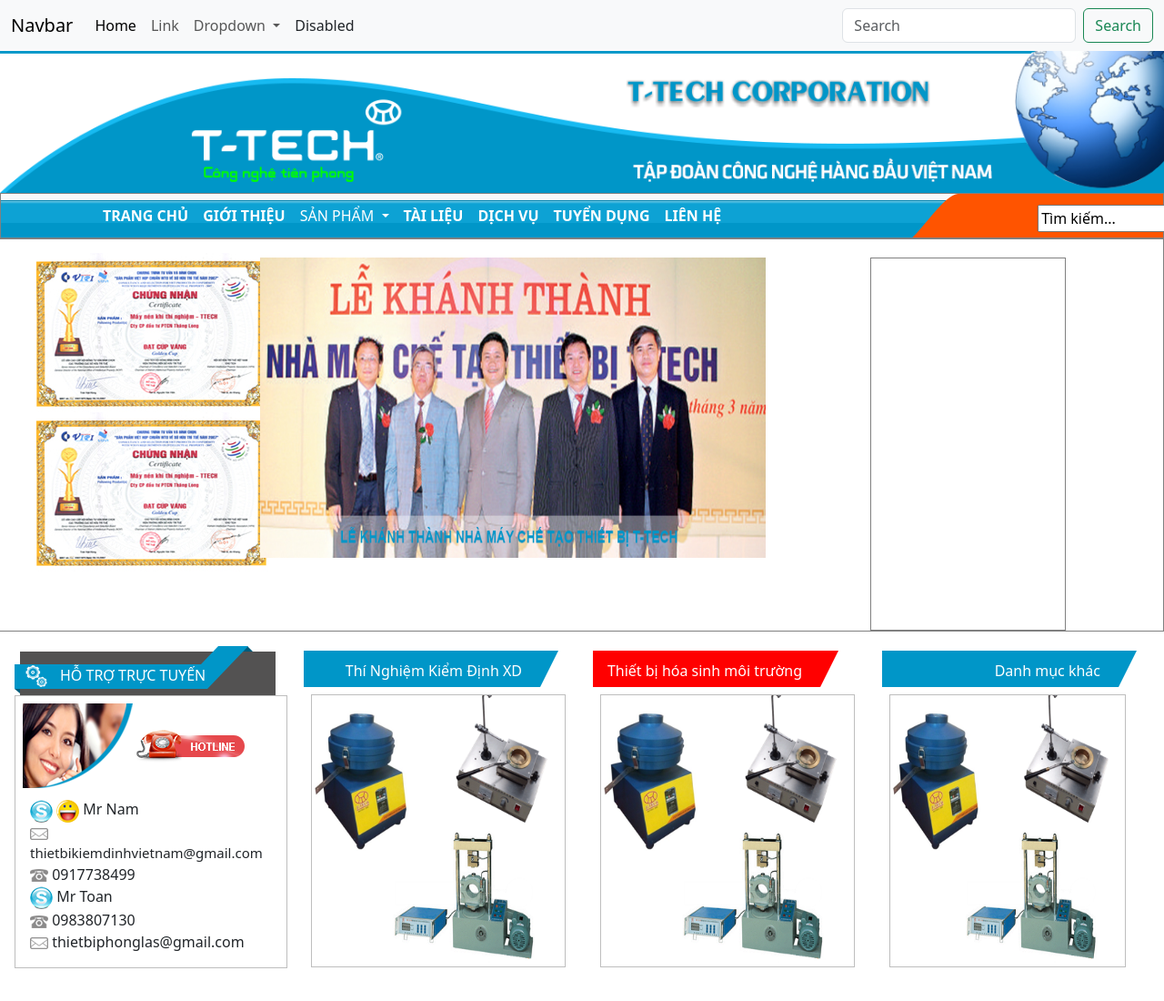
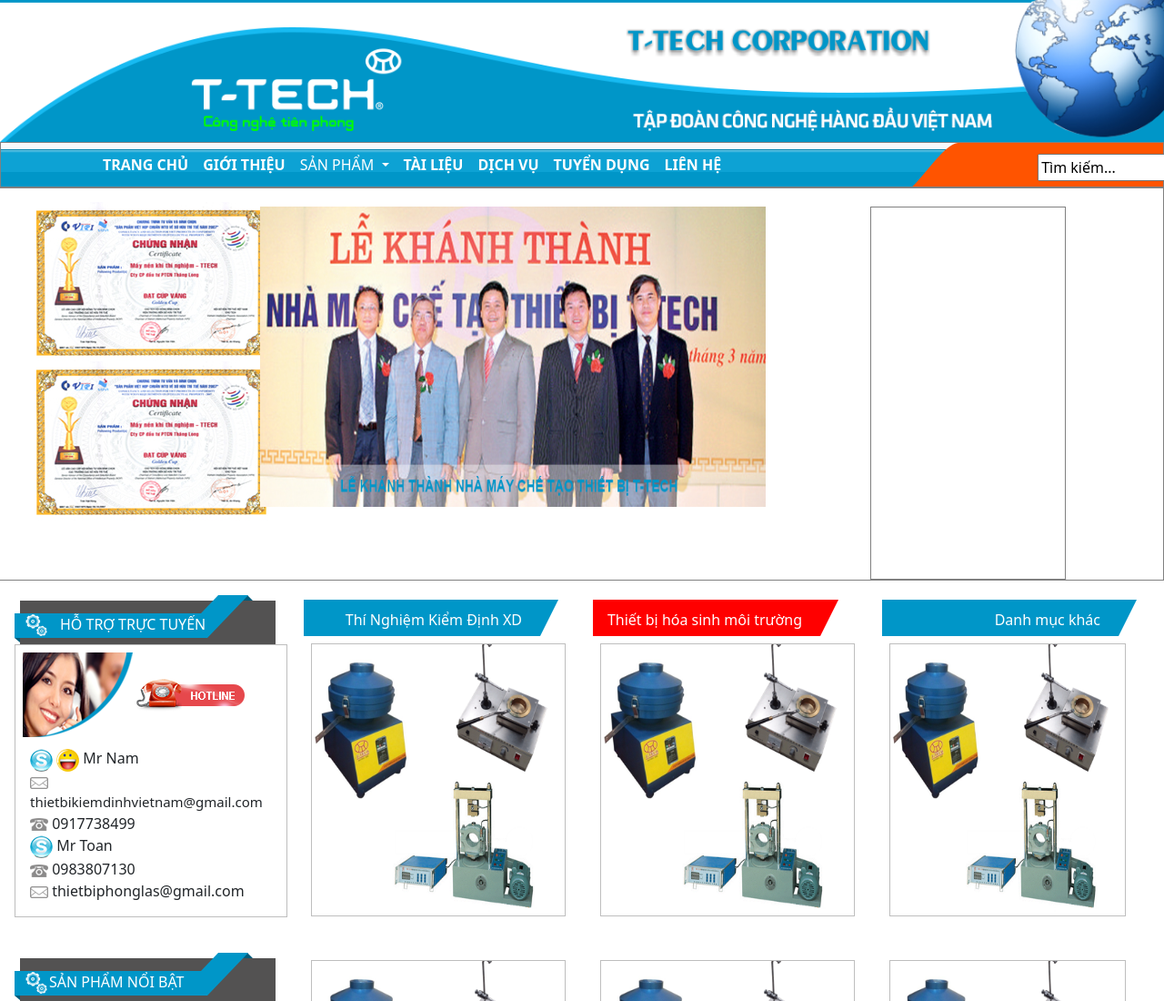
Before and after one commit to truongkien0815/vatlieuxd, a plain HTML site: page index.html in a window 1280 px wide. Shown: the top 1100 px of the page at 91% size. Drawn offline with nearby package versions, Linux system fonts and the light colour scheme.

Commit message:
demo-xaydunh

```diff
--- a/index.html
+++ b/index.html
@@ -34,42 +34,7 @@
 
 <body>
 
-  <nav class="navbar navbar-expand-lg bg-body-tertiary">
-    <div class="container-fluid">
-      <a class="navbar-brand" href="#">Navbar</a>
-      <button class="navbar-toggler" type="button" data-bs-toggle="collapse" data-bs-target="#navbarSupportedContent" aria-controls="navbarSupportedContent" aria-expanded="false" aria-label="Toggle navigation">
-        <span class="navbar-toggler-icon"></span>
-      </button>
-      <div class="collapse navbar-collapse" id="navbarSupportedContent">
-        <ul class="navbar-nav me-auto mb-2 mb-lg-0">
-          <li class="nav-item">
-            <a class="nav-link active" aria-current="page" href="#">Home</a>
-          </li>
-          <li class="nav-item">
-            <a class="nav-link" href="#">Link</a>
-          </li>
-          <li class="nav-item dropdown">
-            <a class="nav-link dropdown-toggle" href="#" role="button" data-bs-toggle="dropdown" aria-expanded="false">
-              Dropdown
-            </a>
-            <ul class="dropdown-menu">
-              <li><a class="dropdown-item" href="#">Action</a></li>
-              <li><a class="dropdown-item" href="#">Another action</a></li>
-              <li><hr class="dropdown-divider"></li>
-              <li><a class="dropdown-item" href="#">Something else here</a></li>
-            </ul>
-          </li>
-          <li class="nav-item">
-            <a class="nav-link disabled">Disabled</a>
-          </li>
-        </ul>
-        <form class="d-flex" role="search">
-          <input class="form-control me-2" type="search" placeholder="Search" aria-label="Search">
-          <button class="btn btn-outline-success" type="submit">Search</button>
-        </form>
-      </div>
-    </div>
-  </nav>
+
   <header>
 
 
```
